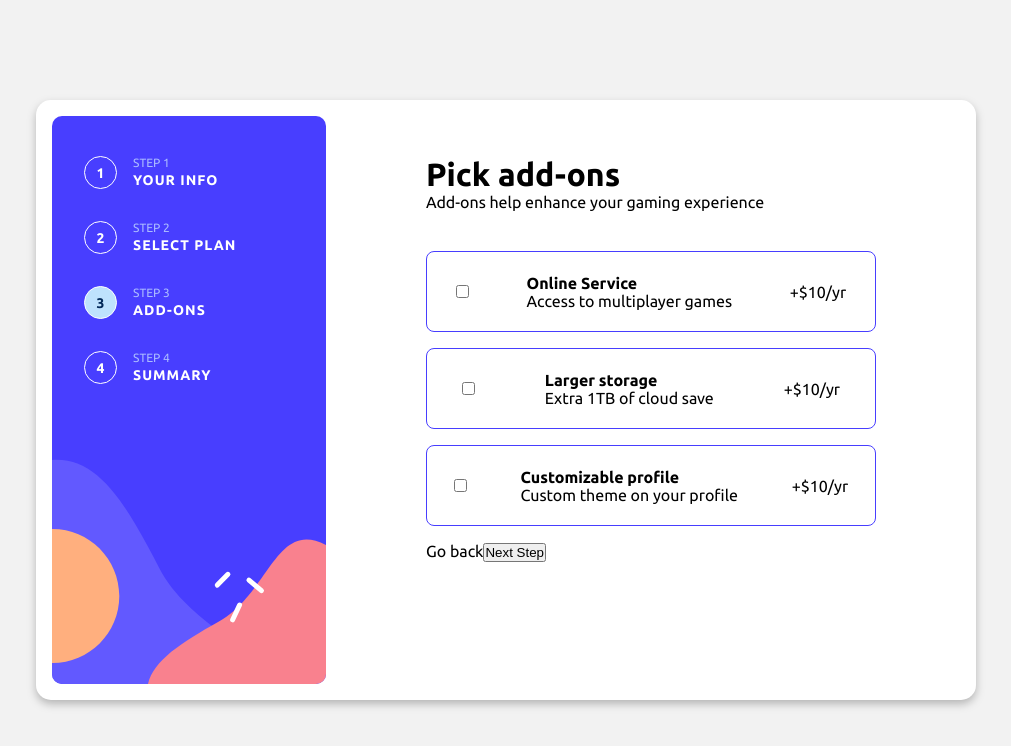
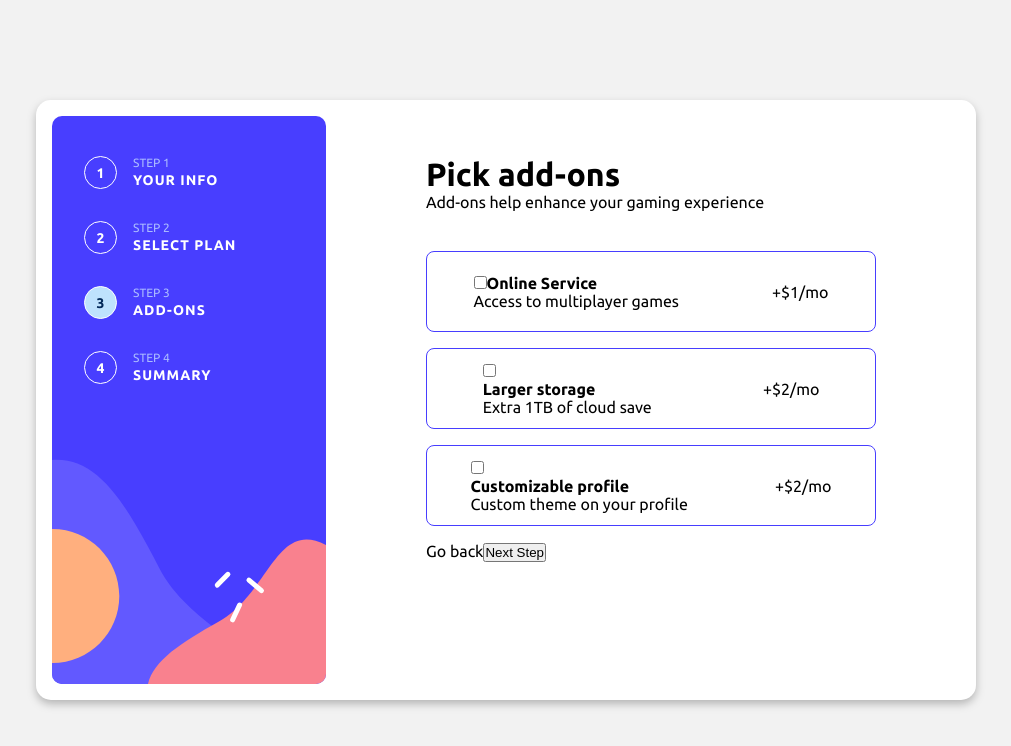
Before and after one commit to kelitasukita/multi-step-form, a React (Vite) app: page / in a window 1280 px wide. Shown: the top 746 px of the page, without its empty margins (134-1145 px from the left). Built offline with nearby package versions, Linux system fonts and the light colour scheme.

Commit message:
Create HTML structure to page

```diff
--- a/src/components/Steps/Add-ONS/index.tsx
+++ b/src/components/Steps/Add-ONS/index.tsx
@@ -10,36 +10,47 @@ export default function AddOns() {
 
       <div className="add-ons-options">
         <div className="option">
-          <input type="checkbox" />
-          <div className="description">
+          <div className="checkmark">
+            <input className='check' type="checkbox" />
+            <label htmlFor="check">
+              {/* <div className="description"> */}
               <strong>Online Service</strong>
               <p>Access to multiplayer games</p>
+              {/* </div> */}
+            </label>
           </div>
           <div className="price">
-            <span>+$10/yr</span>
+            <span>+$1/mo</span>
           </div>
-
         </div>
 
         <div className="option">
-          <input type="checkbox" />
+          <div className="checkmark">
+            <input className='check' type="checkbox" />
+            <label htmlFor="check">
               <div className="description">
                 <strong>Larger storage</strong>
                 <p>Extra 1TB of cloud save</p>
               </div>
+            </label>
+          </div>
           <div className="price">
-            <span>+$10/yr</span>
+            <span>+$2/mo</span>
           </div>
         </div>
 
         <div className="option">
-          <input type="checkbox" />
+          <div className="checkmark">
+            <input className='check' type="checkbox" />
+            <label htmlFor="check">
               <div className="description">
                 <strong>Customizable profile</strong>
                 <p>Custom theme on your profile</p>
               </div>
+            </label>
+          </div>
           <div className="price">
-            <span>+$10/yr</span>
+            <span>+$2/mo</span>
           </div>
         </div>
 
```
Lines whose indentation alone changed are shown as unchanged.
